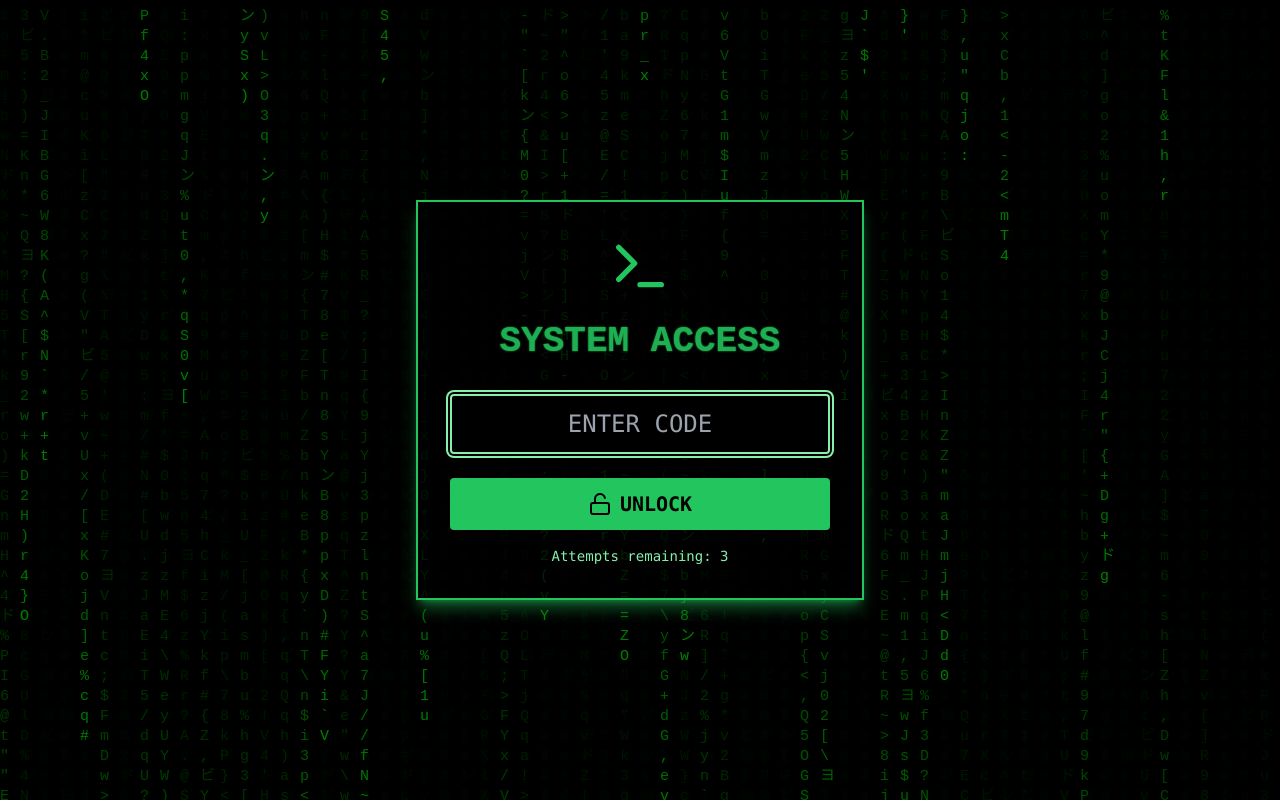
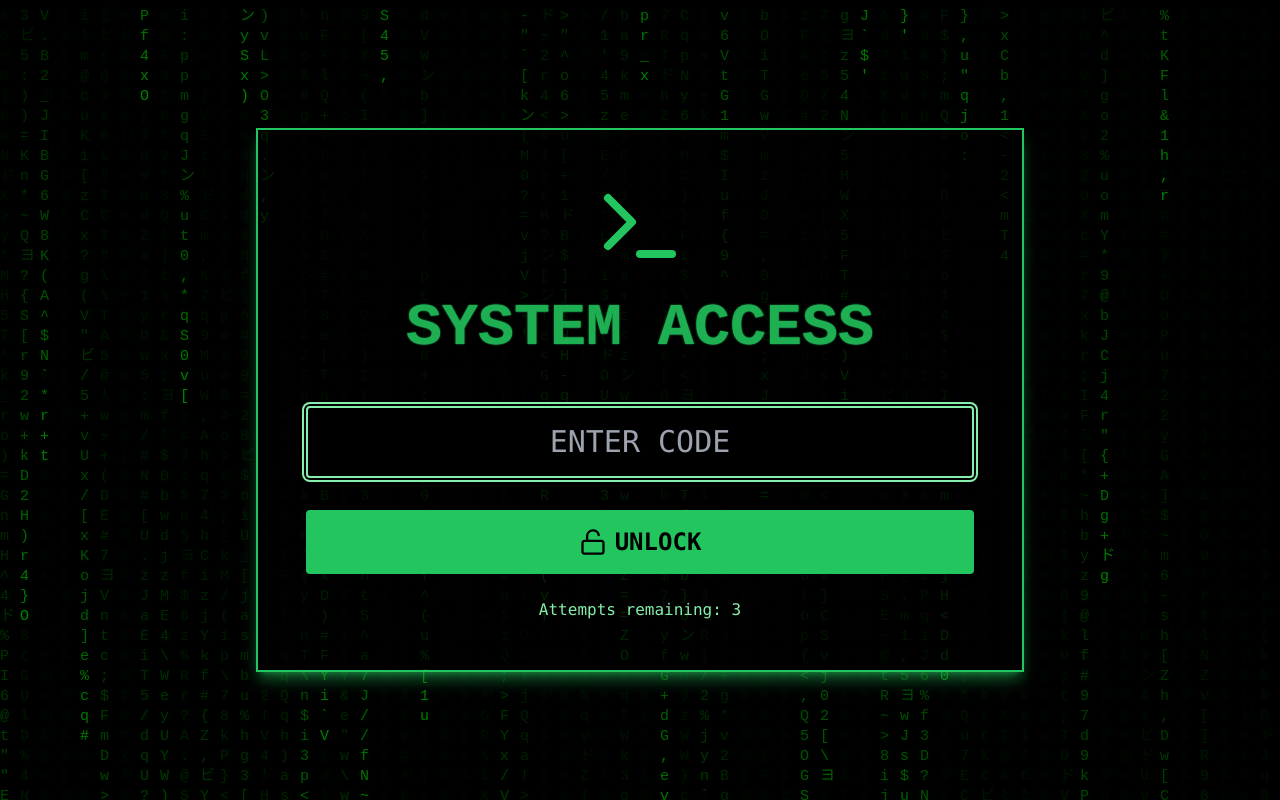
Before and after one commit to beyondmasuda/escape-unlock, a Next.js app: page /escape-unlock/ in a window 1280 px wide. Built offline with nearby package versions, Linux system fonts and the light colour scheme.

Commit message:
fix: enhance AccessGrantedEffect responsiveness with dynamic window width adjustments

```diff
--- a/app/page.tsx
+++ b/app/page.tsx
@@ -2,11 +2,11 @@
 
 import type React from "react"
 
-import {useState, useEffect} from "react"
-import {motion, AnimatePresence} from "framer-motion"
-import {Terminal, Unlock, AlertCircle} from "lucide-react"
+import { useState, useEffect } from "react"
+import { motion, AnimatePresence } from "framer-motion"
+import { Terminal, Unlock, AlertCircle } from "lucide-react"
 import MatrixBackground from "../components/MatrixBackground"
-import {useAccessAttempts} from "@/hooks/useAccessAttempts"
+import { useAccessAttempts } from "@/hooks/useAccessAttempts"
 import AccessGrantedEffect from "@/components/AccessGrantedEffect"
 
 const MAX_ATTEMPTS = 3
@@ -59,7 +59,7 @@ export default function UnlockPage() {
   const [code, setCode] = useState("")
   const [result, setResult] = useState("")
   const [isUnlocked, setIsUnlocked] = useState(false)
-  const {isLocked, incrementAttempt, resetAttempts, remainingAttempts} = useAccessAttempts(MAX_ATTEMPTS)
+  const { isLocked, incrementAttempt, resetAttempts, remainingAttempts } = useAccessAttempts(MAX_ATTEMPTS)
 
   const correctCode = "トモツク"
 
@@ -76,7 +76,7 @@ export default function UnlockPage() {
     e.preventDefault()
     if (isLocked) return
 
-    if (code.toLowerCase() === correctCode) {
+    if (code === correctCode) {
       setResult("ACCESS GRANTED")
       setIsUnlocked(true)
       resetAttempts()
@@ -89,23 +89,26 @@ export default function UnlockPage() {
   }
 
   return (
-    <div
-      className="min-h-screen bg-black text-green-500 font-mono flex items-center justify-center relative overflow-hidden">
-      <MatrixBackground/>
-      <div className="absolute inset-0 bg-black/50"></div>
-      {isUnlocked && <AccessGrantedEffect images={IMAGES}/>}
+    <div className="min-h-screen bg-black text-green-500 font-mono relative overflow-hidden">
+      <MatrixBackground />
+      <div className="absolute inset-0 bg-black/50" />
+      {isUnlocked && <AccessGrantedEffect images={IMAGES} />}
+      <div className="relative z-50 min-h-screen container mx-auto px-4 py-8 flex items-center justify-center">
         <motion.div
           key="initial-lock"
-        initial={{scale: 0.9, opacity: 0}}
-        animate={{scale: 1, opacity: 1}}
-        transition={{duration: 0.5}}
-        className="z-50 bg-black/70 p-8 rounded-lg border-2 border-green-500 shadow-lg shadow-green-500/50 w-full max-w-md relative"
+          initial={{ scale: 0.9, opacity: 0 }}
+          animate={{ scale: 1, opacity: 1 }}
+          transition={{ duration: 0.5 }}
+          className="bg-black/70 p-8 sm:p-12 rounded-lg border-2 border-green-500 shadow-lg shadow-green-500/50 w-full max-w-xl lg:max-w-2xl xl:max-w-3xl relative"
         >
-        <Terminal className="w-16 h-16 mx-auto mb-6 text-green-500"/>
-        <h1 className="text-4xl font-bold mb-8 text-center matrix-effect" data-text="SYSTEM ACCESS">
+          <Terminal className="w-16 h-16 sm:w-20 sm:h-20 lg:w-24 lg:h-24 mx-auto mb-6 text-green-500" />
+          <h1
+            className="text-3xl sm:text-4xl lg:text-5xl xl:text-6xl font-bold mb-8 sm:mb-12 text-center matrix-effect"
+            data-text="SYSTEM ACCESS"
+          >
             SYSTEM ACCESS
           </h1>
-        <form onSubmit={checkCode} className="space-y-6">
+          <form onSubmit={checkCode} className="space-y-6 sm:space-y-8">
             <div className="relative">
               <input
                 type="text"
@@ -113,7 +116,7 @@ export default function UnlockPage() {
                 onChange={(e) => setCode(e.target.value)}
                 className={`w-full bg-black border-2 ${
                   isUnlocked ? "border-green-400" : "border-green-500"
-              } rounded px-4 py-3 text-2xl focus:outline-none focus:border-green-300 focus:ring-2 focus:ring-green-300 text-center ${
+                } rounded px-4 py-3 sm:py-4 text-xl sm:text-2xl lg:text-3xl focus:outline-none focus:border-green-300 focus:ring-2 focus:ring-green-300 text-center ${
                   isUnlocked ? "text-green-400" : "text-green-500"
                 }`}
                 placeholder="ENTER CODE"
@@ -121,7 +124,7 @@ export default function UnlockPage() {
                 disabled={isLocked}
                 aria-label="Access code"
                 aria-describedby="codeHint"
-              readOnly={isUnlocked} // アクセス許可後は読み取り専用
+                readOnly={isUnlocked}
               />
               <p id="codeHint" className="sr-only">
                 Enter the access code to unlock the system
@@ -131,20 +134,20 @@ export default function UnlockPage() {
               type="submit"
               className={`w-full ${
                 isUnlocked ? "bg-green-400" : "bg-green-500"
-            } text-black py-3 rounded text-xl font-bold hover:bg-green-400 transition-colors flex items-center justify-center focus:outline-none focus:ring-2 focus:ring-green-300 focus:ring-offset-2 focus:ring-offset-black disabled:opacity-50 disabled:cursor-not-allowed`}
+              } text-black py-3 sm:py-4 rounded text-xl sm:text-2xl font-bold hover:bg-green-400 transition-colors flex items-center justify-center focus:outline-none focus:ring-2 focus:ring-green-300 focus:ring-offset-2 focus:ring-offset-black disabled:opacity-50 disabled:cursor-not-allowed`}
               disabled={isLocked || isUnlocked}
             >
-            <Unlock className="mr-2"/>
+              <Unlock className="mr-2 w-6 h-6 sm:w-7 sm:h-7" />
               {isUnlocked ? "UNLOCKED" : "UNLOCK"}
             </button>
           </form>
           <AnimatePresence>
             {result && (
               <motion.div
-              initial={{y: 20, opacity: 0}}
-              animate={{y: 0, opacity: 1}}
-              exit={{y: -20, opacity: 0}}
-              className={`mt-6 text-3xl font-bold text-center ${
+                initial={{ y: 20, opacity: 0 }}
+                animate={{ y: 0, opacity: 1 }}
+                exit={{ y: -20, opacity: 0 }}
+                className={`mt-6 sm:mt-8 text-2xl sm:text-3xl lg:text-4xl font-bold text-center ${
                   isUnlocked ? "text-green-400" : "text-red-500"
                 } matrix-effect`}
                 data-text={result}
@@ -155,24 +158,30 @@ export default function UnlockPage() {
             )}
           </AnimatePresence>
           {!isLocked && remainingAttempts > 0 && !isUnlocked && (
-          <p className="mt-4 text-sm text-center text-green-300">Attempts remaining: {remainingAttempts}</p>
+            <p className="mt-4 sm:mt-6 text-sm sm:text-base text-center text-green-300">
+              Attempts remaining: {remainingAttempts}
+            </p>
           )}
         </motion.div>
+      </div>
       <AnimatePresence>
         {isLocked && (
           <motion.div
-            initial={{opacity: 0, scale: 1.1}}
-            animate={{opacity: 1, scale: 1}}
-            exit={{opacity: 0, scale: 0.9}}
+            initial={{ opacity: 0, scale: 1.1 }}
+            animate={{ opacity: 1, scale: 1 }}
+            exit={{ opacity: 0, scale: 0.9 }}
             className="fixed inset-0 bg-black/90 flex items-center justify-center z-[60]"
             role="alert"
           >
-            <div className="text-center">
-              <h2 className="text-7xl font-bold text-red-500 mb-8 matrix-effect shake" data-text="ACCESS DENIED">
+            <div className="text-center px-4">
+              <h2
+                className="text-5xl sm:text-6xl lg:text-7xl font-bold text-red-500 mb-8 matrix-effect shake"
+                data-text="ACCESS DENIED"
+              >
                 ACCESS DENIED
               </h2>
-              <AlertCircle className="w-16 h-16 mx-auto mb-4 text-red-500"/>
-              <p className="text-2xl text-red-300 mb-4">System locked</p>
+              <AlertCircle className="w-12 h-12 sm:w-16 sm:h-16 mx-auto mb-4 text-red-500" />
+              <p className="text-xl sm:text-2xl text-red-300 mb-4">System locked</p>
             </div>
           </motion.div>
         )}
--- a/components/AccessGrantedEffect.tsx
+++ b/components/AccessGrantedEffect.tsx
@@ -29,6 +29,7 @@ const generateRandomPosition = (
   usedPositions: { x: number; y: number }[],
   imageData: { url: string; width: number; height: number },
   index: number,
+  windowWidth: number,
 ): PopupImage => {
   let x: number, y: number
   let attempts = 0
@@ -62,8 +63,16 @@ const generateRandomPosition = (
   } while (attempts < 100)
 
   const distanceFromCenter = Math.sqrt(Math.pow(x - 50, 2) + Math.pow(y - 50, 2))
-  // 中央からの距離に応じて基準幅を調整 (200px ~ 300px)
-  const baseWidth = 250 - Math.min(50, distanceFromCenter)
+
+  // 画面サイズに応じて基準幅を調整
+  let baseWidth = Math.min(windowWidth * 0.4, 600) // 最大幅を600pxに制限
+  if (windowWidth < 768) {
+    baseWidth = Math.min(windowWidth * 0.8, 400) // モバイルでは画面の80%まで
+  }
+
+  // 中央からの距離に応じて基準幅を調整
+  baseWidth = baseWidth - distanceFromCenter * 2
+
   const aspectRatio = imageData.width / imageData.height
   const width = baseWidth
   const height = baseWidth / aspectRatio
@@ -85,6 +94,16 @@ export default function AccessGrantedEffect({ images }: AccessGrantedEffectProps
   const [displayedImages, setDisplayedImages] = useState<PopupImage[]>([])
   const [isComplete, setIsComplete] = useState(false)
   const [usedImageIndices, setUsedImageIndices] = useState<number[]>([])
+  const [windowWidth, setWindowWidth] = useState(typeof window !== "undefined" ? window.innerWidth : 1920)
+
+  useEffect(() => {
+    const handleResize = () => {
+      setWindowWidth(window.innerWidth)
+    }
+
+    window.addEventListener("resize", handleResize)
+    return () => window.removeEventListener("resize", handleResize)
+  }, [])
 
   useEffect(() => {
     if (isComplete || images.length === 0) return
@@ -112,13 +131,13 @@ export default function AccessGrantedEffect({ images }: AccessGrantedEffectProps
       }
 
       setDisplayedImages((prev) => {
-        const newImage = generateRandomPosition(prev, nextImage.data, nextImage.index)
+        const newImage = generateRandomPosition(prev, nextImage.data, nextImage.index, windowWidth)
         return [...prev, newImage]
       })
     }, interval)
 
     return () => clearInterval(timer)
-  }, [isComplete, images, usedImageIndices])
+  }, [isComplete, images, usedImageIndices, windowWidth])
 
   return (
     <div className="fixed inset-0 z-[55] pointer-events-none">
@@ -146,7 +165,7 @@ export default function AccessGrantedEffect({ images }: AccessGrantedEffectProps
             <div className="bg-green-950 px-3 py-2 flex items-center justify-between border-b border-green-500">
               <div className="flex items-center space-x-2">
                 <Binary className="w-4 h-4 text-green-400" />
-                <span className="text-xs text-green-400 font-mono">{image.title}</span>
+                <span className="text-xs text-green-400 font-mono truncate">{image.title}</span>
               </div>
               <div className="flex items-center space-x-2">
                 <button className="text-green-400 hover:text-green-300">
```
Lines whose indentation alone changed are shown as unchanged.
